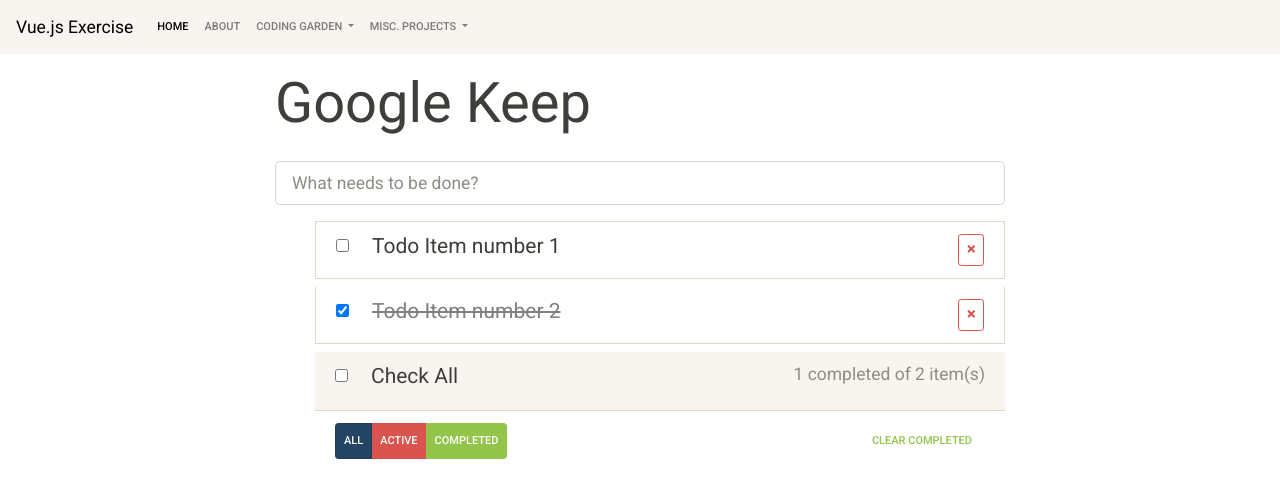
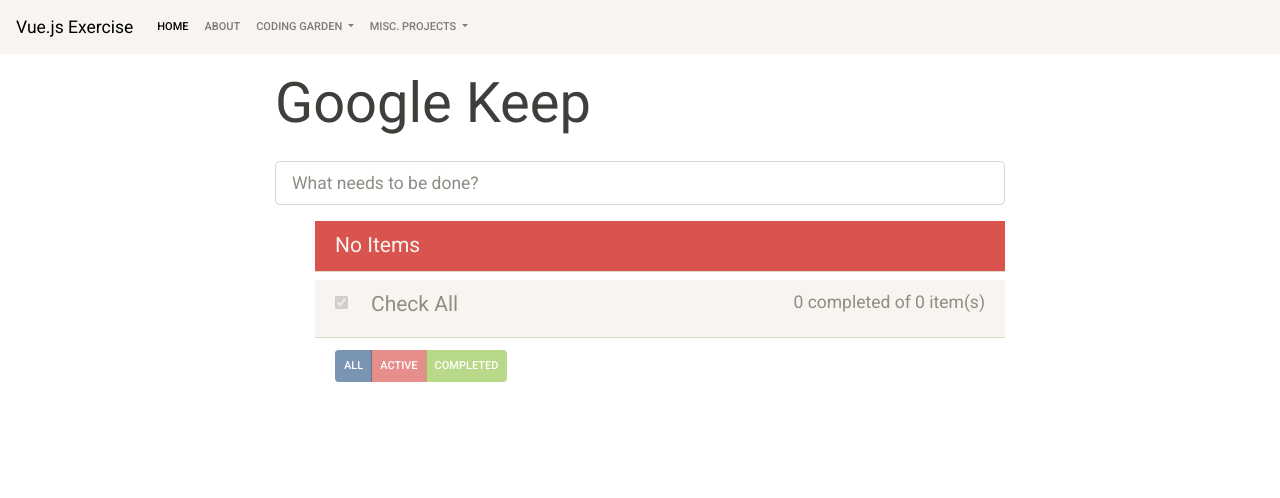
Before and after one commit to tuladhasum/vue-sandbox, a Vue app: page /todolist in a window 1280 px wide. Shown: the top 498 px of the page. Built offline with nearby package versions, Linux system fonts and the light colour scheme; what fish-ui, iview, vue-lodash would draw is missing.

Commit message:
added localstorage handler

```diff
--- a/src/views/TodoList.vue
+++ b/src/views/TodoList.vue
@@ -12,8 +12,9 @@
             </div>
 
             <ul class="list-group-flush">
-               <transition-group enter-active-class="animated fadeInDown"
-                                 leave-active-class="animated fadeOutDown">
+               <transition-group enter-active-class="animated fadeIn faster"
+                                 :duration="{ enter: 300, leave: 300 }"
+                                 leave-active-class="animated fadeOut faster">
                   <todo-item :todo="todo"
                              :index="index"
                              :checkAll="itemCount === remaining"
@@ -22,11 +23,8 @@
                              v-for="(todo,index) in
                              todosFiltered" :key="todo.id">
                   </todo-item>
-
-                  <li v-if="isEmpty" class="list-group-item h4 bg-danger text-light">
-                     No Items
-                  </li>
                </transition-group>
+               <li v-if="isEmpty" class="list-group-item h4 bg-danger text-light">No Items</li>
 
                <li class="list-group-item bg-light d-flex justify-content-between">
                   <div class="form-check h4">
@@ -83,23 +81,36 @@
       data() {
          return {
             newTodo: "",
-            idForTodo: 10,
+            idForTodo: 0,
             beforeEditCache: "",
             filter: 'all',
             todos: [
-               {
-                  'id': 1,
-                  'title': 'Todo Item number 1',
-                  'completed': false,
-                  'editing': false
-               },
-               {
-                  'id': 2,
-                  'title': 'Todo Item number 2',
-                  'completed': true,
-                  'editing': false
-               },
+               // {
+               //    'id': 1,
+               //    'title': 'Todo Item number 1',
+               //    'completed': false,
+               //    'editing': false
+               // },
+               // {
+               //    'id': 2,
+               //    'title': 'Todo Item number 2',
+               //    'completed': true,
+               //    'editing': false
+               // },
             ]
+         }
+      },
+      mounted() {
+         if (localStorage.todolist) {
+            this.todos = JSON.parse(localStorage.todolist);
+         }
+      },
+      watch: {
+         todos: {
+            handler() {
+               localStorage.todolist = JSON.stringify(this.todos);
+            },
+            deep: true
          }
       },
       computed: {
@@ -126,7 +137,6 @@
       methods: {
          addTodo() {
             if (this.newTodo.trim().length === 0) return;
-            console.log(this.newTodo);
             this.todos.push({
                id: this.idForTodo,
                title: this.newTodo,
```
